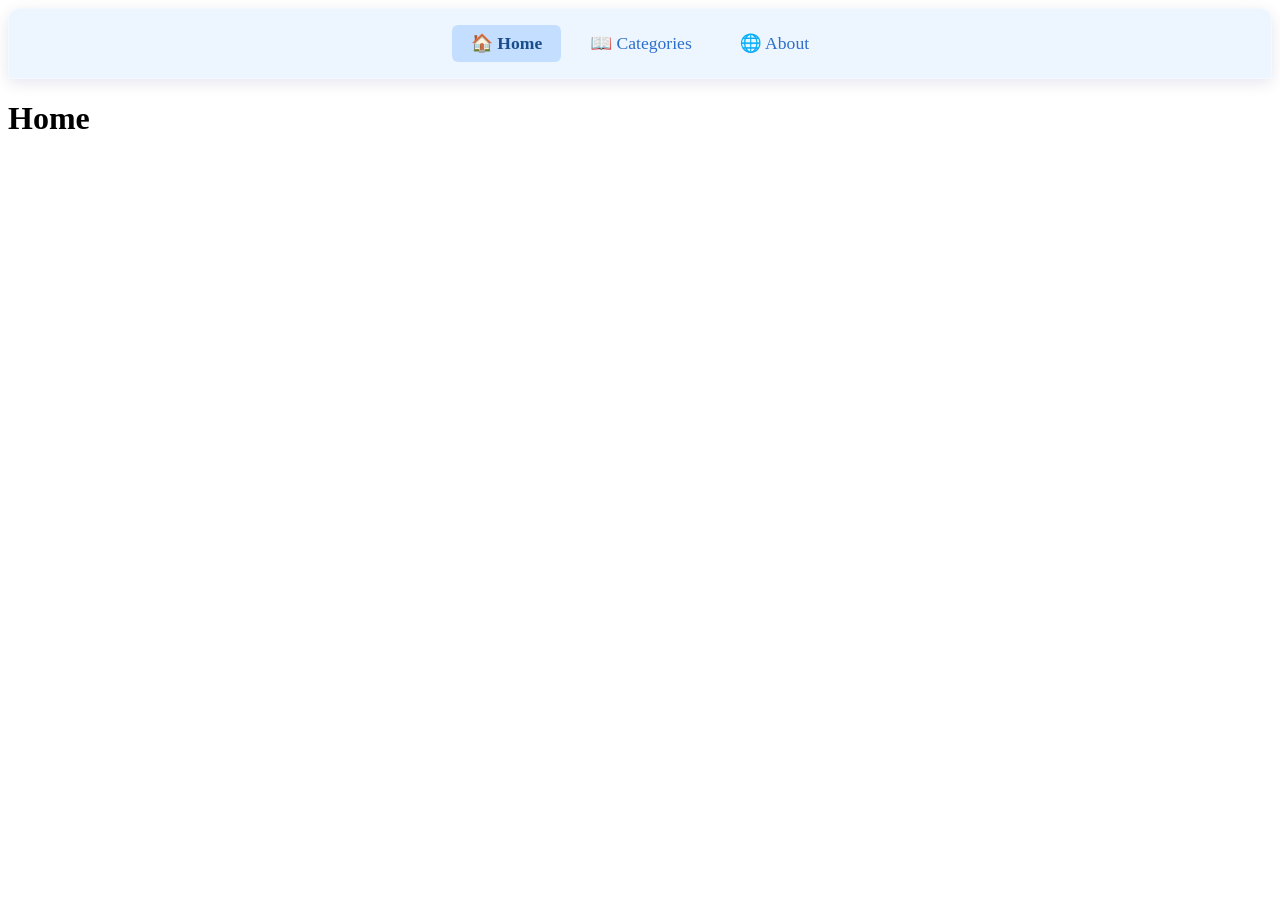
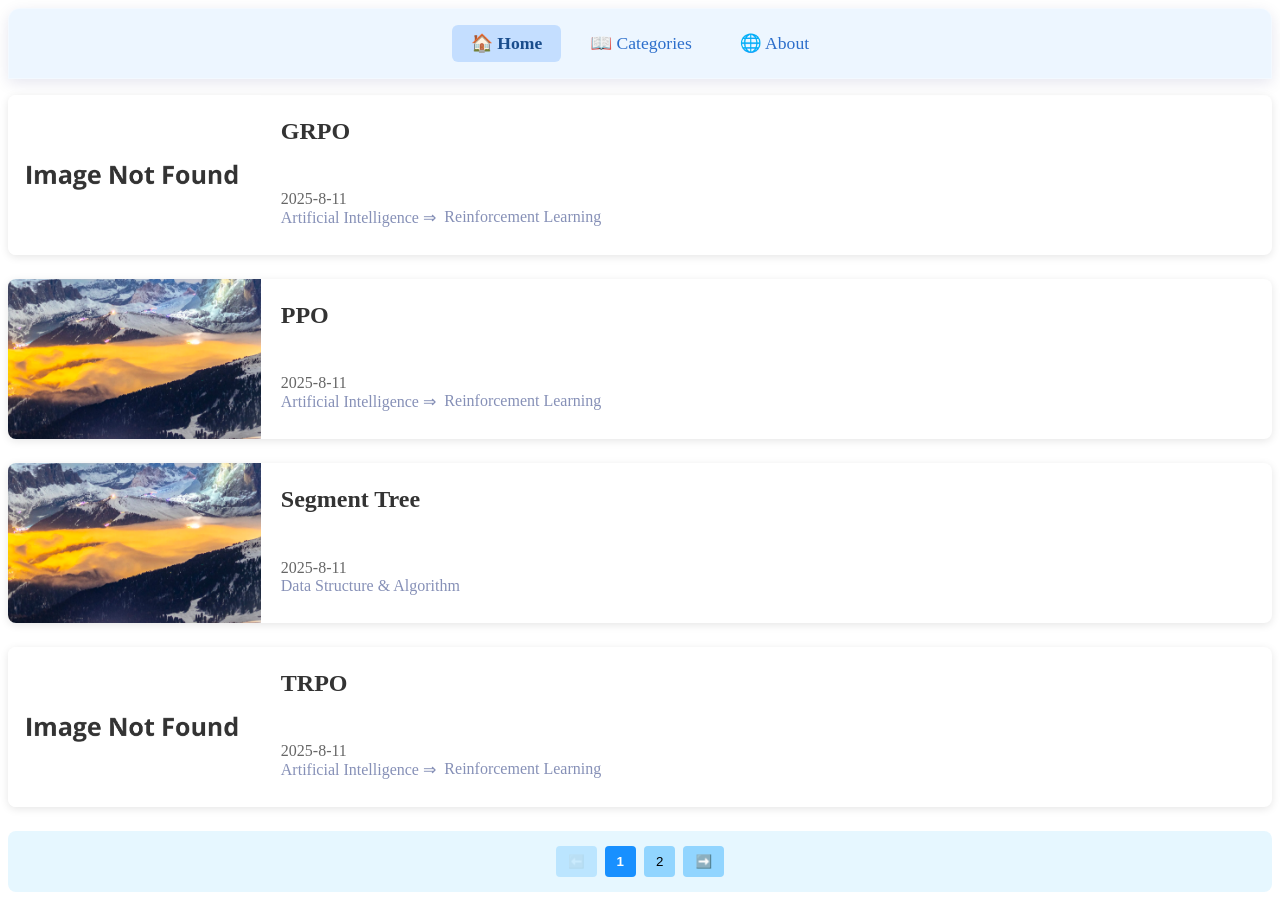
Before and after one commit to Goer17/blog, a Vue app: page / in a window 1280 px wide. Before the commit the page ends 800 px from the top, so only its background shows below. Built offline with nearby package versions, Linux system fonts and the light colour scheme.

Commit message:
Completed the Home Page.

```diff
--- a/public/posts.json
+++ b/public/posts.json
@@ -1,11 +1,49 @@
 [
   {
-    "file": "demo.md",
-    "title": "demo",
+    "file": "grpo",
+    "title": "GRPO",
+    "time": "2025-8-11",
+    "category": [
+      "Artificial Intelligence",
+      "Reinforcement Learning"
+    ]
+  },
+  {
+    "file": "ppo",
+    "title": "PPO",
+    "time": "2025-8-11",
+    "category": [
+      "Artificial Intelligence",
+      "Reinforcement Learning"
+    ],
+    "image": "res/demo.png"
+  },
+  {
+    "file": "segtree",
+    "title": "Segment Tree",
+    "time": "2025-8-11",
+    "category": [
+      "Data Structure & Algorithm"
+    ],
+    "image": "res/demo.png"
+  },
+  {
+    "file": "trpo",
+    "title": "TRPO",
+    "time": "2025-8-11",
+    "category": [
+      "Artificial Intelligence",
+      "Reinforcement Learning"
+    ]
+  },
+  {
+    "file": "demo",
+    "title": "Monte Carlo Tree Search",
     "time": "2025-6-13",
     "category": [
-      "category-1",
-      "category-2"
-    ]
+      "Artificial Intelligence",
+      "Reinforcement Learning"
+    ],
+    "image": "res/demo.png"
   }
 ]
--- a/scripts/new-post.ts
+++ b/scripts/new-post.ts
@@ -9,7 +9,7 @@ if (!postName) {
   process.exit(1);
 }
 
-const postsDir = path.resolve('public/_posts');
+const postsDir = path.resolve('public/posts_');
 const mdFilePath = path.join(postsDir, `${postName}.md`);
 
 // 1. Create posts directory if it does not exist
--- /dev/null
+++ b/src/components/PostLink.vue
@@ -0,0 +1,148 @@
+<script setup lang="ts">
+
+interface Props {
+    file: string,
+    title: string,
+    time: string,
+    category?: string[],
+    image?: string
+}
+
+const { file, title, time, category = [], image = 'res/img-not-found.png' } = defineProps<Props>()
+
+const handleImageError = (e: Event) => {
+  const target = e.target as HTMLImageElement;
+  target.src = 'res/img-not-found.png'
+}
+</script>
+
+<template>
+  <div class="post-link">
+    <router-link
+      :to="{ path: '/post', query: { name: file } }"
+      class="post-card"
+      target="_blank"
+    >
+      <div class="post-image">
+        <img :src="image" :alt="title" class="post-image__img" @error="handleImageError">
+      </div>
+      <div class="post-content">
+        <h2 class="post-title">{{ title }}</h2>
+        <div class="post-meta">
+          <span class="post-time">{{ time }}</span>
+          <span class="post-categories" v-if="category">
+            <span class="post-category" v-for="(cat, index) in category" :key="cat">
+              {{ cat }}<span v-if="index < category.length - 1"> &rArr; </span>
+            </span>
+          </span>
+        </div>
+      </div>
+    </router-link>
+  </div>
+</template>
+
+<style scoped>
+.post-link {
+  margin-bottom: 1.5rem;
+}
+
+.post-card {
+  display: flex;
+  border-radius: 8px;
+  overflow: hidden;
+  box-shadow: 0 2px 8px rgba(0, 0, 0, 0.1);
+  transition: transform 0.2s, box-shadow 0.2s;
+  background: white;
+  text-decoration: none;
+  color: inherit;
+  height: 160px;
+}
+
+.post-card:hover {
+  transform: translateY(-4px);
+  box-shadow: 0 4px 12px rgba(0, 0, 0, 0.15);
+}
+
+.post-image {
+  flex: 0 0 20%;
+  height: 100%;
+  overflow: hidden;
+  position: relative;
+}
+
+.post-image__img {
+  width: 100%;
+  height: 100%;
+  object-fit: cover;
+  object-position: center;
+  transition: transform 0.3s;
+}
+
+.post-card:hover .post-image__img {
+  transform: scale(1.05);
+}
+
+.post-content {
+  flex: 1;
+  padding: 1.25rem;
+  display: flex;
+  flex-direction: column;
+  justify-content: space-between;
+}
+
+.post-title {
+  margin: 0;
+  font-size: 1.5rem;
+  font-weight: 600;
+  line-height: 1.4;
+  color: #333;
+  display: -webkit-box;
+  -webkit-box-orient: vertical;
+  overflow: hidden;
+  text-overflow: ellipsis;
+}
+
+.post-meta {
+  display: flex;
+  flex-direction: column;
+  justify-content: space-between;
+  margin-bottom: 0.5rem;
+  font-size: 1rem;
+  color: #666;
+}
+
+.post-time {
+  font-weight: 500;
+}
+
+.post-categories {
+  display: flex;
+  gap: 0.5rem;
+  flex-wrap: wrap;
+}
+
+.post-category {
+  color: #8690b7;
+  font-weight: 500;
+}
+
+@media (max-width: 768px) {
+  .post-card {
+    height: 140px;
+    flex-direction: column; /* 小屏幕改为垂直布局 */
+  }
+
+  .post-image {
+    flex: 0 0 120px; /* 小屏幕固定图片高度 */
+    width: 100%;
+  }
+
+  .post-content {
+    padding: 1rem;
+  }
+
+  .post-title {
+    font-size: 1.1rem;
+  }
+}
+</style>
--- a/src/pages/Home.vue
+++ b/src/pages/Home.vue
@@ -1,11 +1,118 @@
 <script setup lang="ts">
+import { ref, onMounted, computed } from 'vue';
+import PostLink from '../components/PostLink.vue';
+
+interface Post {
+    file: string,
+    title: string,
+    time: string,
+    category?: string[],
+    image?: string
+}
+
+const posts = ref<Post[]>([]);
+const currentPage = ref(1);
+const itemsPerPage = ref(4); // Default items per page
+
+onMounted(async () => {
+  try {
+    const response = await fetch('/posts.json');
+    if (!response.ok) {
+      throw new Error('Network response was not ok');
+    }
+    posts.value = await response.json();
+    console.log(posts.value)
+  } catch (error) {
+    console.error('Error fetching posts:', error);
+  }
+});
+
+// Get paginated subset of posts
+const paginatedPosts = computed(() => {
+  const start = (currentPage.value - 1) * itemsPerPage.value;
+  const end = start + itemsPerPage.value;
+  return posts.value.slice(start, end);
+});
+
+// Calculate total number of pages
+const totalPages = computed(() => {
+  return Math.ceil(posts.value.length / itemsPerPage.value);
+});
+
+function nextPage() {
+  if (currentPage.value < totalPages.value) {
+    currentPage.value++;
+  }
+}
+
+function prevPage() {
+  if (currentPage.value > 1) {
+    currentPage.value--;
+  }
+}
+
+function goToPage(page: number) {
+  if (page >= 1 && page <= totalPages.value) {
+    currentPage.value = page;
+  }
+}
 </script>
 
 <template>
-    <div id="home">
-        <h1>Home</h1>
+    <div id="home" v-for="post in paginatedPosts" :key="post.file">
+        <PostLink :file="post.file" :title="post.title" :time="post.time" :category="post.category" :image="post.image" />
+    </div>
+
+    <div class="pagination" v-if="posts.length > 0">
+        <button @click="prevPage" :disabled="currentPage === 1">⬅️</button>
+
+        <button
+            v-for="page in totalPages"
+            :key="page"
+            @click="goToPage(page)"
+            :class="{ active: currentPage === page }"
+        >
+            {{ page }}
+        </button>
+
+        <button @click="nextPage" :disabled="currentPage === totalPages">➡️</button>
     </div>
 </template>
 
 <style scoped>
+.pagination {
+    display: flex;
+    justify-content: center;
+    align-items: center;
+    gap: 8px;
+    margin-top: 20px;
+    padding: 15px;
+    background-color: #e6f7ff;
+    border-radius: 8px;
+}
+
+.pagination button {
+    padding: 8px 12px;
+    background-color: #91d5ff;
+    border: none;
+    border-radius: 4px;
+    cursor: pointer;
+    transition: all 0.3s;
+}
+
+.pagination button:hover:not(:disabled) {
+    background-color: #69c0ff;
+    color: white;
+}
+
+.pagination button:disabled {
+    opacity: 0.5;
+    cursor: not-allowed;
+}
+
+.pagination button.active {
+    background-color: #1890ff;
+    color: white;
+    font-weight: bold;
+}
 </style>
```
Also changed, not shown: public/posts_/demo.md (+8 -3 lines), public/posts_/grpo.md (added, +5 -0 lines), public/posts_/ppo.md (added, +6 -0 lines), public/posts_/segtree.md (added, +6 -0 lines), public/posts_/trpo.md (added, +5 -0 lines), scripts/update.js (+14 -2 lines), public/res/demo.png (added), public/res/img-not-found.png (added).
